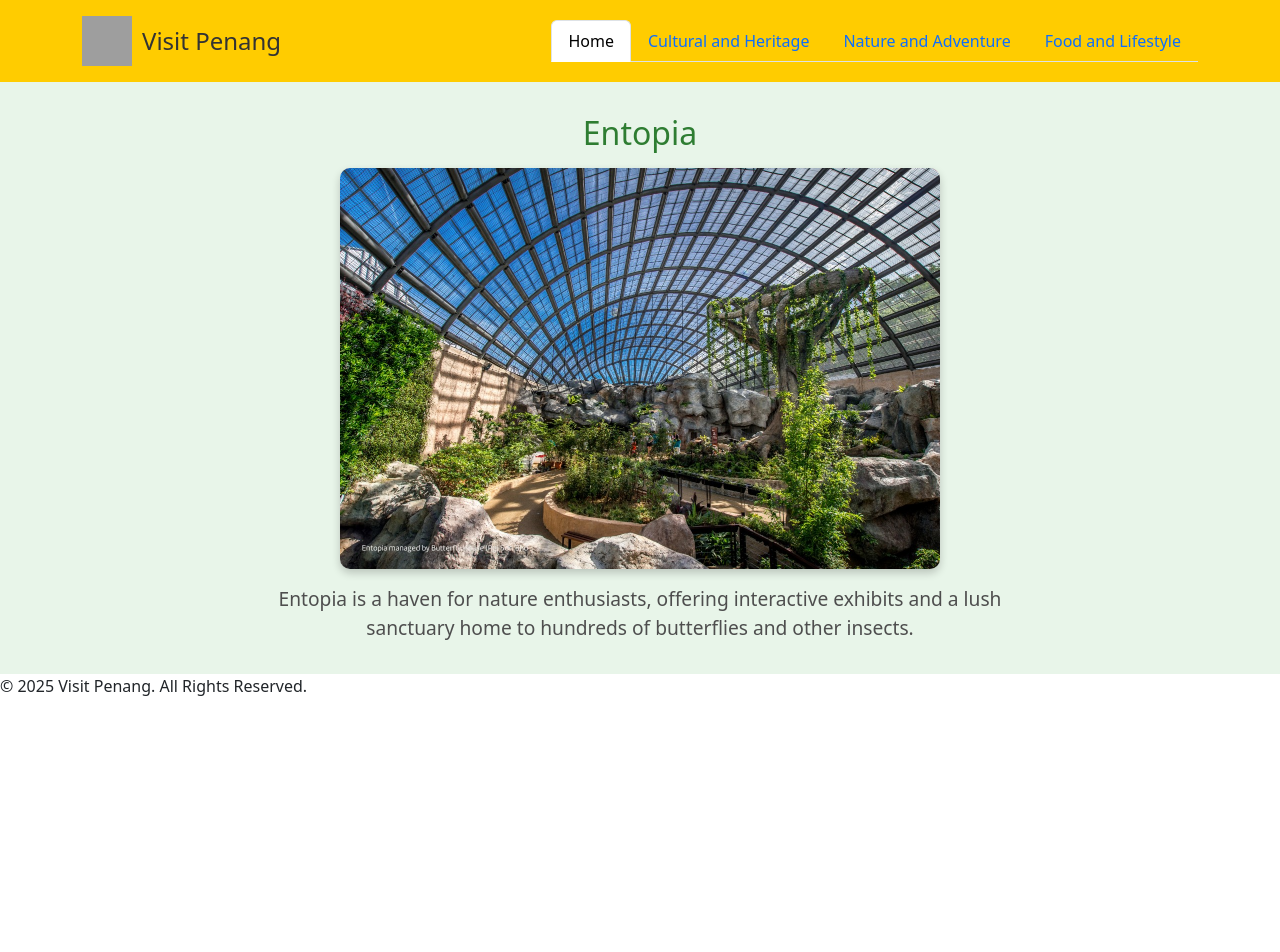
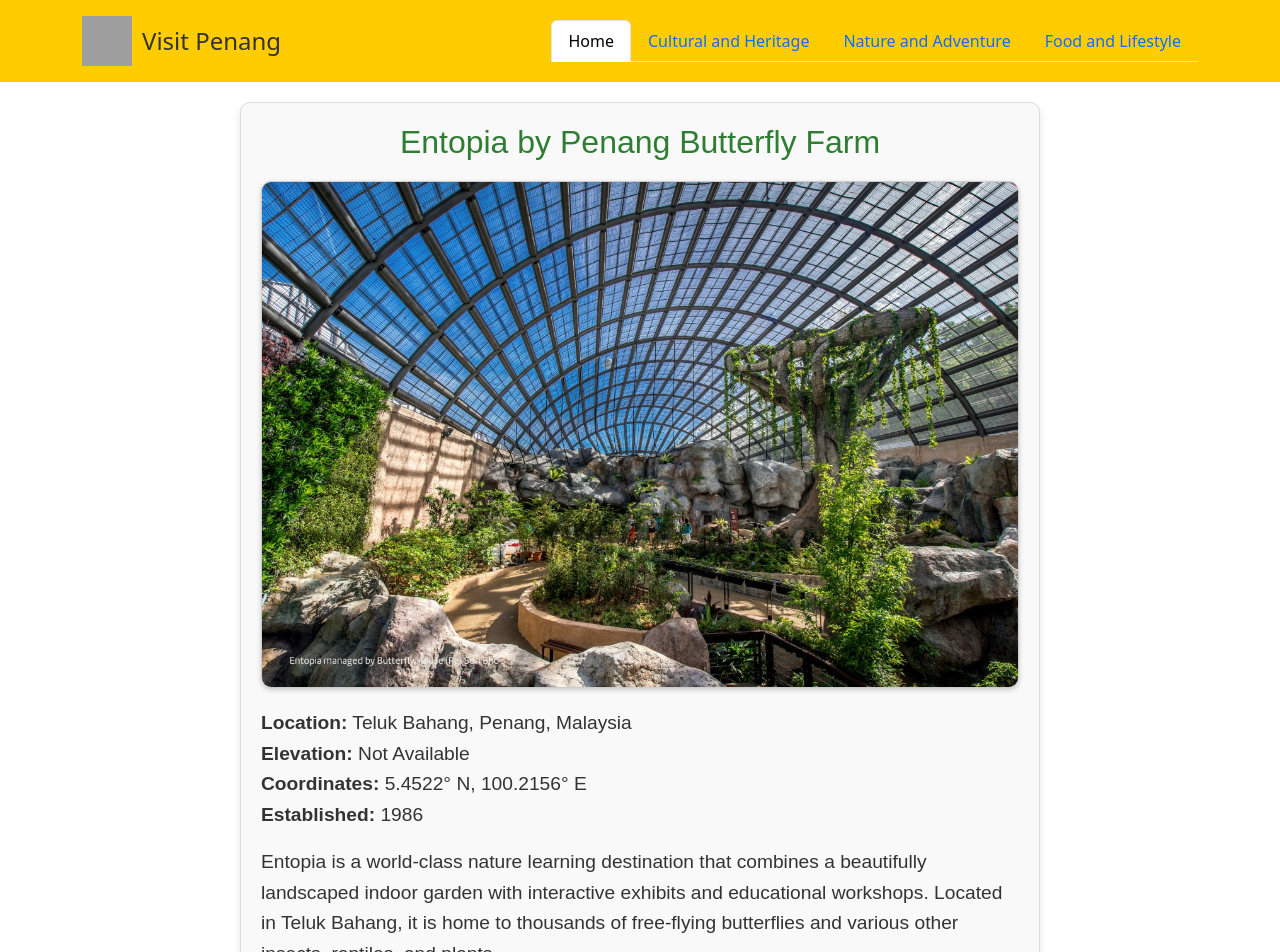
Before and after one commit to Koh040108/Assignment2-Cat201, a React (Create React App) app: page /nature/entopia in a window 1280 px wide. Shown: the top 952 px of the page. Before the commit the page ends 800 px from the top, so only its background shows below. Built offline with nearby package versions, Linux system fonts and the light colour scheme; grey boxes are pictures that could not be loaded.

Commit message:
Revert "koh first commit"

```diff
--- a/src/App.js
+++ b/src/App.js
@@ -5,6 +5,7 @@
 import NatureDetail from './pages/NatureDetail';
 import Header from './components/Header';
 import Footer from './components/Footer';
+
 
 function App() {
     return (
@@ -16,10 +17,11 @@
                 {/* Main content area */}
                 <main>
                     <Routes>
-                        <Route path="/" element={<Home />} /> {/* Route for Home */}
-                        <Route path="/nature" element={<Nature />} /> {/* Route for Nature and Adventure */}
-                        <Route path="/nature/:locationId" element={<NatureDetail />} /> {/* Dynamic route for details */}
+                        <Route path="/" element={<Home />} />
+                        <Route path="/nature" element={<Nature />} />
+                        <Route path="/nature/:locationId" element={<NatureDetail />} /> {/* Dynamic route */}
                     </Routes>
+
                 </main>
 
                 {/* Footer component */}
--- a/src/pages/Nature.js
+++ b/src/pages/Nature.js
@@ -1,32 +1,20 @@
-import React from 'react';
-import { Link } from 'react-router-dom'; // Import Link for navigation
-import './Nature.css'; // Importing the CSS file for this component
+import React from "react";
+import { Link } from "react-router-dom";
+import natureData from "../pages/natureData";
+import "./Nature.css";
 
 const Nature = () => {
     return (
-        <section id="nature">
-            <h2>Nature and Adventure in Penang</h2>
-            <div className="nature-gallery">
-                <div className="nature-item">
-                    <img src="/penang-hill.jpg" alt="Penang Hill" />
-                    <h3>Penang Hill</h3>
-                    <p>Experience the breathtaking views and serene environment at Penang Hill.</p>
-                    <Link to="/nature/penang-hill" className="details-link">Learn More</Link>
+        <div className="nature-list">
+            {natureData.map((location) => (
+                <div key={location.id} className="nature-item">
+                    <h3>{location.title}</h3>
+                    <img src={location.image} alt={location.title} />
+                    <p>{location.description}</p>
+                    <Link to={`/nature/${location.id}`}>Read More</Link> {/* Link to dynamic route */}
                 </div>
-                <div className="nature-item">
-                    <img src="/escape-waterpark.jpg" alt="Escape Waterpark" />
-                    <h3>Escape Waterpark</h3>
-                    <p>A thrilling adventure park with water slides and outdoor fun for all ages.</p>
-                    <Link to="/nature/escape-waterpark" className="details-link">Learn More</Link>
-                </div>
-                <div className="nature-item">
-                    <img src="/entopia.jpg" alt="Entopia" />
-                    <h3>Entopia</h3>
-                    <p>Discover the wonders of nature with hundreds of butterflies and interactive exhibits.</p>
-                    <Link to="/nature/entopia" className="details-link">Learn More</Link>
-                </div>
-            </div>
-        </section>
+            ))}
+        </div>
     );
 };
 
--- a/src/pages/NatureDetail.css
+++ b/src/pages/NatureDetail.css
@@ -1,28 +1,75 @@
+/* Container styling for the NatureDetail component */
 .nature-detail {
-    text-align: center;
-    padding: 2rem;
-    background-color: #e8f5e9;
+    font-family: 'Arial', sans-serif; /* Clean and simple font */
+    color: #333; /* Dark text color for readability */
+    background-color: #f9f9f9; /* Light background color */
+    padding: 20px;
+    margin: 20px auto;
+    max-width: 800px; /* Restrict container width */
+    border: 1px solid #ddd; /* Subtle border */
+    border-radius: 10px; /* Rounded corners */
+    box-shadow: 0 4px 8px rgba(0, 0, 0, 0.1); /* Soft shadow */
 }
 
-.nature-detail img {
-    width: 80%;
-    max-width: 600px;
-    height: auto;
-    margin-bottom: 1rem;
-    border-radius: 10px;
-    box-shadow: 0 4px 8px rgba(0, 0, 0, 0.2);
+/* Title styling */
+.nature-detail h2 {
+    font-size: 2rem; /* Larger font for titles */
+    color: #2e7d32; /* Nature-inspired green */
+    margin-bottom: 20px;
+    text-align: center; /* Centered title */
 }
 
-.nature-detail h2 {
-    color: #2e7d32;
-    margin-bottom: 1rem;
-    font-size: 2rem;
+/* Image styling */
+.nature-detail img {
+    display: block;
+    max-width: 100%; /* Make image responsive */
+    height: auto; /* Maintain aspect ratio */
+    border-radius: 10px; /* Rounded image corners */
+    margin: 20px auto; /* Center the image */
+    border: 1px solid #ccc; /* Subtle border */
+    box-shadow: 0 2px 5px rgba(0, 0, 0, 0.2); /* Add some depth */
 }
 
-.nature-detail p {
-    color: #4e4e4e;
-    font-size: 1.2rem;
-    line-height: 1.5;
-    max-width: 800px;
-    margin: 0 auto;
+/* Description section styling */
+.description {
+    font-size: 1.2rem; /* Larger font size for readability */
+    line-height: 1.6; /* Spacing between lines */
+    margin-bottom: 20px;
 }
+
+/* Full description styling */
+.full-description h3 {
+    font-size: 1.5rem; /* Slightly larger heading */
+    color: #0056b3; /* Blue color for highlights */
+    margin-bottom: 15px;
+}
+
+.full-description p {
+    font-size: 1rem; /* Normal text size */
+    line-height: 1.6; /* Spacing between lines */
+    margin-bottom: 10px;
+    text-align: justify; /* Justify text for neat alignment */
+}
+
+/* Add responsive styling for smaller screens */
+@media (max-width: 768px) {
+    .nature-detail {
+        padding: 15px;
+    }
+
+    .nature-detail h2 {
+        font-size: 1.8rem;
+    }
+
+    .description {
+        font-size: 1rem;
+    }
+
+    .full-description h3 {
+        font-size: 1.3rem;
+    }
+
+    .full-description p {
+        font-size: 0.9rem;
+    }
+}
--- a/src/pages/NatureDetail.js
+++ b/src/pages/NatureDetail.js
@@ -1,39 +1,33 @@
-import React from 'react';
-import { useParams } from 'react-router-dom'; // Hook for accessing route parameters
-import './NatureDetail.css'; // Optional styling for this component
-
-// Define the details for each location
-const locationDetails = {
-    "penang-hill": {
-        title: "Penang Hill",
-        description: "Penang Hill offers breathtaking views, lush greenery, and a serene escape from the bustling city. It’s a perfect spot for nature lovers and adventurers.",
-        image: "/penang-hill.jpg"
-    },
-    "escape-waterpark": {
-        title: "Escape Waterpark",
-        description: "Escape Waterpark is a fun-filled adventure park featuring thrilling water slides, obstacle courses, and outdoor activities for all ages.",
-        image: "/escape-waterpark.jpg"
-    },
-    "entopia": {
-        title: "Entopia",
-        description: "Entopia is a haven for nature enthusiasts, offering interactive exhibits and a lush sanctuary home to hundreds of butterflies and other insects.",
-        image: "/entopia.jpg"
-    }
-};
+import React from "react";
+import { useParams } from "react-router-dom";
+import natureData from "../pages/natureData";
+import "./NatureDetail.css";
 
 const NatureDetail = () => {
-    const { locationId } = useParams(); // Access the dynamic route parameter
-    const location = locationDetails[locationId]; // Get the details for the selected location
+    const { locationId } = useParams(); // Get locationId from the route
+    const location = natureData.find((loc) => loc.id === locationId); // Find the correct location data
 
     if (!location) {
-        return <p>Location not found. Please go back and try again.</p>;
+        return <p>Location not found. Please select a valid destination.</p>;
     }
 
     return (
         <div className="nature-detail">
             <h2>{location.title}</h2>
             <img src={location.image} alt={location.title} />
-            <p>{location.description}</p>
+            <div className="description">
+                <p>
+                    <strong>Location:</strong> {location.location} <br />
+                    <strong>Elevation:</strong> {location.elevation || "Not Available"} <br />
+                    <strong>Coordinates:</strong> {location.coordinates || "Not Available"} <br />
+                    <strong>Established:</strong> {location.established || "Not Available"}
+                </p>
+                <div dangerouslySetInnerHTML={{ __html: location.description }} />
+            </div>
+            <div className="full-description">
+                <h3>Highlights and Attractions</h3>
+                <div dangerouslySetInnerHTML={{ __html: location.fullDescription }} />
+            </div>
         </div>
     );
 };
--- /dev/null
+++ b/src/pages/natureData.js
@@ -0,0 +1,85 @@
+const natureData = [
+    {
+        id: "penang-hill",
+        title: "Penang Hill",
+        image: "/penang-hill.jpg",
+        location: "George Town, Penang, Malaysia",
+        elevation: "833 meters (2,733 feet)",
+        coordinates: "5.4203° N, 100.2760° E",
+        established: "British colonial era",
+        description: `
+      Penang Hill, locally known as Bukit Bendera, is a prominent hill resort and tourist destination \n
+      in Penang, Malaysia. It stands as the oldest British hill station in Southeast Asia, dating back \n
+      to the late 18th century. The hill is renowned for its cooler climate, lush green environment, \n
+      and spectacular panoramic views, making it a haven for locals and visitors alike.
+    `,
+        fullDescription: `
+      <strong>1. The Penang Hill Railway</strong> <br />
+      One of the most iconic features of Penang Hill is its funicular railway, built in 1923 and modernized <br />
+      in 2010. The railway spans 2 kilometers and provides visitors with a scenic ride through dense forests <br />
+      as they ascend to the summit in just under 10 minutes.<br /><br />
+
+      <strong>2. The Habitat Penang Hill</strong> <br />
+      A standout eco-tourism attraction, The Habitat offers a pristine rainforest experience. Visitors can <br />
+      enjoy: <br />
+      - The Canopy Walk: A 230-meter-long suspension bridge offering bird's-eye views of the jungle. <br />
+      - The Curtis Crest Tree Top Walk: The highest viewing platform on Penang Island. <br />
+      - Zip Lines: Thrilling adventures amidst the treetops for adrenaline seekers.<br /><br />
+
+      <strong>3. Viewing Decks and Skylines</strong> <br />
+      The hill is dotted with observation areas offering breathtaking views of Penang's skyline, George Town, <br />
+      the Penang Bridge, and even the Malaysian mainland on clear days.
+    `,
+    },
+    {
+        id: "entopia",
+        title: "Entopia by Penang Butterfly Farm",
+        image: "/entopia.jpg",
+        location: "Teluk Bahang, Penang, Malaysia",
+        coordinates: "5.4522° N, 100.2156° E",
+        established: "1986",
+        description: `
+      Entopia is a world-class nature learning destination that combines a beautifully landscaped indoor \n
+      garden with interactive exhibits and educational workshops. Located in Teluk Bahang, it is home to \n
+      thousands of free-flying butterflies and various other insects, reptiles, and plants.
+    `,
+        fullDescription: `
+      <strong>1. The Natureland</strong> <br />
+      - Over 4,000 Free-Flying Butterflies: Representing over 60 species, including the iconic Rajah Brooke’s Birdwing. <br />
+      - Insectarium: A habitat showcasing a variety of insects, such as beetles, grasshoppers, and stick insects. <br />
+      - Interactive Ponds: Filled with fish, tadpoles, and other aquatic life. <br />
+      - Caves and Waterfalls: Creating a tranquil environment for exploration.<br /><br />
+
+      <strong>2. The Cocoon</strong> <br />
+      - The Metamorphosis Stage: Displays showcasing butterfly pupae transforming into adults. <br />
+      - 3D Displays and Exhibits: Highlighting the role of insects in maintaining ecological balance.
+    `,
+    },
+    {
+        id: "escape",
+        title: "Escape Penang",
+        image: "/escape-waterpark.jpg",
+        location: "Teluk Bahang, Penang, Malaysia",
+        coordinates: "5.4351° N, 100.2094° E",
+        established: "2012",
+        description: `
+      Escape Waterpark, often referred to as just Escape, is an award-winning adventure and waterpark \n
+      located in the lush green surroundings of Teluk Bahang, Penang. Known for its unique blend of \n
+      natural landscapes and adrenaline-pumping attractions, Escape offers a wholesome outdoor experience \n
+      for families, thrill-seekers, and nature enthusiasts.
+    `,
+        fullDescription: `
+      <strong>1. Gravity-Defying Water Slides</strong> <br />
+      - The Longest Tube Slide in the World: Stretching over 1,111 meters, recognized by the Guinness World Records. <br />
+      - Mega Drop: A steep slide for those seeking a heart-pounding thrill. <br />
+      - Banana Flip: A slide that launches riders into the air before splashing them into a pool.<br /><br />
+
+      <strong>2. Adventureplay Land</strong> <br />
+      - Rope Courses: High rope obstacles set among the treetops. <br />
+      - Flying Fox: A thrilling zipline ride over the park’s lush canopy. <br />
+      - Aerobat: A bungee-assisted trampoline experience for those wanting to defy gravity.
+    `,
+    },
+];
+
+export default natureData;
```
